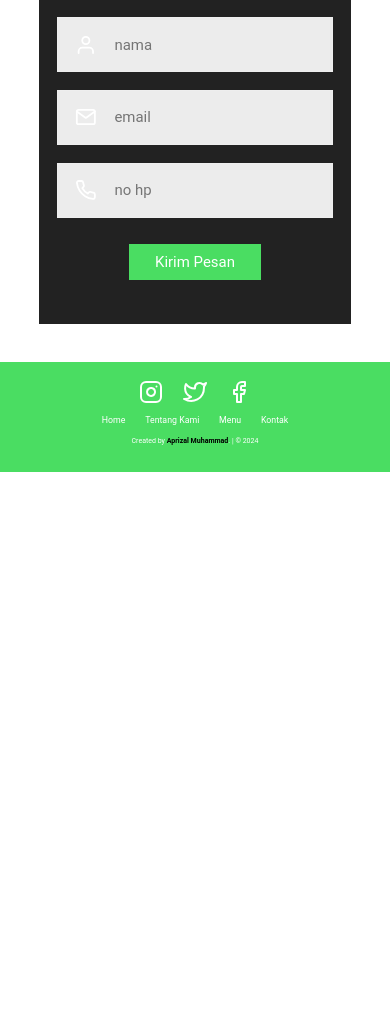
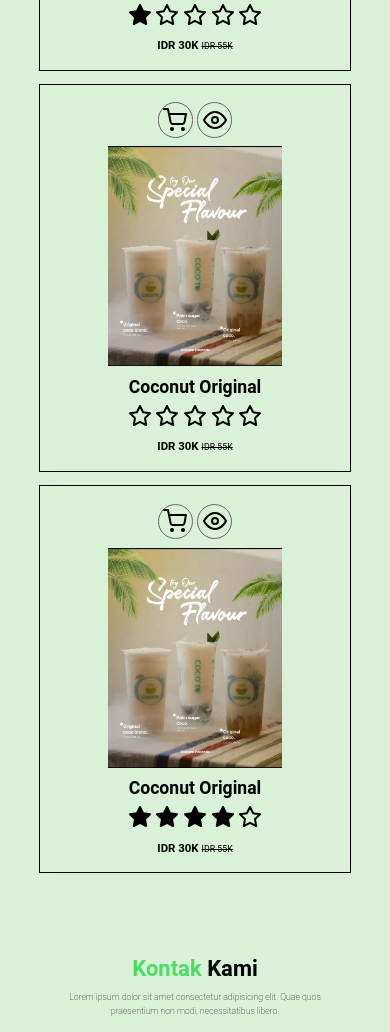
Before and after one commit to aprizalmuhammad/Cocote-Indonesia, a PHP site: page / in a window 390 px wide. Shown: the part 4294-5326 px from the top of the page. Before the commit the page ends 4766 px from the top, so only its background shows below. Run offline with PHP 8.4, Linux system fonts and the light colour scheme.

Commit message:
menambahkan modal box pada menu produk

```diff
--- a/css/style.css
+++ b/css/style.css
@@ -1,6 +1,6 @@
 :root {
   --primary: #4add62;
-  --bg: hsla(0, 100%, 100%, 0.915);
+  --bg: #d9f1d7;
 }
 
 * {
@@ -20,7 +20,7 @@ html {
 body {
   font-family: "Roboto", sans-serif;
   background-color: var(--bg);
-  color: #ffffff;
+  color: #9cb292;
   /*min-height: 5000px; */
 }
 
@@ -202,13 +262,15 @@ body {
 
 .about,
 .menu,
-.contact {
+.contact,
+.products {
   padding: 8rem 10% 1.4rem;
 }
 
 .about h2,
 .menu h2,
-.contact h2 {
+.contact h2,
+.products h2 {
   color: #000000;
   text-align: center;
   font-size: 2.5rem;
@@ -217,7 +279,8 @@ body {
 
 .about h2 span,
 .menu h2 span,
-.contact h2 span {
+.contact h2 span,
+.products h2 span {
   color: var(--primary);
 }
 
@@ -267,7 +330,8 @@ body {
 }
 
 .menu p,
-.contact p {
+.contact p,
+.products p {
   text-align: center;
   max-width: 30rem;
   margin: auto;
@@ -297,6 +361,78 @@ body {
 .menu .row .menu-card .menu-card-title {
   margin: 1rem auto 0.5rem;
   color: #000000;
+}
+
+/* Product section */
+
+.products .row {
+  display: grid;
+  grid-template-columns: repeat(auto-fit, minmax(30rem, 1fr));
+  gap: 1.5rem;
+  margin-top: 4rem;
+}
+
+.products .product-card {
+  text-align: center;
+  border: 1px solid #000000;
+  padding: 2rem;
+}
+
+.products .product-icons {
+  display: flex;
+  justify-content: center;
+  gap: 0.5rem;
+}
+
+.products .product-icons a {
+  width: 4rem;
+  height: 4rem;
+  color: #000;
+  border: 1px solid #666;
+  border-radius: 50%;
+  display: flex;
+  justify-content: center;
+  align-items: center;
+}
+
+.products .product-icons a:hover {
+  background-color: var(--primary);
+  border: 1px solid var(--primary);
+}
+
+.products .product-image {
+  padding: 1rem 0;
+}
+
+.products .product-image img {
+  height: 25rem;
+}
+
+.products .product-content h3 {
+  font-size: 2rem;
+  color: #000000;
+}
+
+.products .product-stars {
+  font-size: 1.7rem;
+  padding: 0.8rem;
+  color: #000;
+}
+
+.products .product-stars .star-full {
+  fill: #000;
+}
+
+.products .product-price {
+  font-size: 1.3rem;
+  font-weight: bold;
+  color: #000;
+}
+
+.products .product-price span {
+  text-decoration: line-through;
+  font-weight: lighter;
+  font-size: 1rem;
 }
 
 /* Contact section  */
--- a/index.html
+++ b/index.html
@@ -27,26 +27,66 @@
             <a href="#home">Home</a>
             <a href="#about">Tentang Kami</a>
             <a href="#menu">Menu</a>
-            <a href="#produk">Produk</a>
+            <a href="#products">Produk</a>
             <a href="#contact">Kontak</a>
         </div>
 
         <div class="navbar-extra">
-            <a href="#" id="search"><i data-feather="search"></i></a>
-            <a href="#" id="shopping-cart"><i data-feather="shopping-cart"></i></a>
+            <a href="#" id="search-button"><i data-feather="search"></i></a>
+            <a href="#" id="shopping-cart-button"><i data-feather="shopping-cart"></i></a>
             <a href="#" id="hamburger-menu"><i data-feather="menu"></i></a>
         </div>
 
         <!-- Search Form Start  -->
         <div class="search-form">
-            <input type="search" id="search-box" placeholder="search here ...">
+            <input type="search" id="search-box" placeholder="search here...">
             <label for="search-box"><i data-feather="search"></i></label>
         </div>
         <!-- Search Form End  -->
 
+        <!-- Shopping Cart Start-->
+        <div class="shopping-cart">
+            <div class="cart-item">
+                <img src="img/menu/img3.jpg " alt="Product 1">
+                <div class="item-detail">
+                    <h3>Product 1</h3>
+                    <div class="item-price">
+                        IDR 30K
+                    </div>
+                </div>
+                <i data-feather="trash-2" class="remove-item"></i>
+            </div>
+            <div class="cart-item">
+                <img src="img/menu/img3.jpg " alt="Product 1">
+                <div class="item-detail">
+                    <h3>Product 1</h3>
+                    <div class="item-price">
+                        IDR 30K
+                    </div>
+                </div>
+                <i data-feather="trash-2" class="remove-item"></i>
+            </div>
+            <div class="cart-item">
+                <img src="img/menu/img3.jpg " alt="Product 1">
+                <div class="item-detail">
+                    <h3>Product 1</h3>
+                    <div class="item-price">
+                        IDR 30K
+                    </div>
+                </div>
+                <i data-feather="trash-2" class="remove-item"></i>
+            </div>
+        </div>
+
+
+
+
+
+        <!-- SHopping Cart End-->
+
     </nav>
+    <!-- navbar ends -->
 
-    <!-- navbar ends -->
 
     <!-- Hero section start -->
     <section class="hero" id="home">
@@ -74,8 +114,8 @@
             </div>
         </div>
     </section>
+    <!-- About Section Ends -->
 
-    <!-- About Section Ends -->
 
     <!-- Menu secion start-->
     <section id="menu" class="menu">
@@ -118,6 +158,84 @@
 
     <!--Menu section end-->
 
+    <!-- Product section start -->
+    <section class="products" id="products">
+        <h2><span>Produk unggulan</span> Kami </h2>
+        <p>Lorem ipsum dolor sit amet consectetur adipisicing elit. A nisi laudantium numquam quasi non dolores.</p>
+
+        <div class="row">
+            <div class="product-card">
+                <div class="product-icons">
+                    <a href="#"> <i data-feather="shopping-cart"></i></a>
+                    <a href="#" class="item-detail-button"><i data-feather="eye"></i></a>
+                </div>
+                <div class="product-image">
+                    <img src="img/menu/img3.jpg" alt="Product 1">
+                </div>
+                <div class="product-content">
+                    <h3>Coconut Original </h3>
+                    <div class="product-stars">
+                        <i data-feather="star" class="star-full"></i>
+                        <i data-feather="star"></i>
+                        <i data-feather="star"></i>
+                        <i data-feather="star"></i>
+                        <i data-feather="star"></i>
+                    </div>
+                    <div class="product-price">
+                        IDR 30K <span>IDR 55K</span>
+                    </div>
+                </div>
+            </div>
+            <div class="product-card">
+                <div class="product-icons">
+                    <a href="#"> <i data-feather="shopping-cart"></i></a>
+                    <a href="#" class="item-detail-button"><i data-feather="eye"></i></a>
+                </div>
+                <div class="product-image">
+                    <img src="img/menu/img3.jpg" alt="Product 1">
+                </div>
+                <div class="product-content">
+                    <h3>Coconut Original </h3>
+                    <div class="product-stars">
+                        <i data-feather="star"></i>
+                        <i data-feather="star"></i>
+                        <i data-feather="star"></i>
+                        <i data-feather="star"></i>
+                        <i data-feather="star"></i>
+                    </div>
+                    <div class="product-price">
+                        IDR 30K <span>IDR 55K</span>
+                    </div>
+                </div>
+            </div>
+            <div class="product-card">
+                <div class="product-icons">
+                    <a href="#"> <i data-feather="shopping-cart"></i></a>
+                    <a href="#" class="item-detail-button"><i data-feather="eye"></i></a>
+                </div>
+                <div class="product-image">
+                    <img src="img/menu/img3.jpg" alt="Product 1">
+                </div>
+                <div class="product-content">
+                    <h3>Coconut Original </h3>
+                    <div class="product-stars">
+                        <i data-feather="star" class="star-full"></i>
+                        <i data-feather="star" class="star-full"></i>
+                        <i data-feather="star" class="star-full"></i>
+                        <i data-feather="star" class="star-full"></i>
+                        <i data-feather="star"></i>
+                    </div>
+                    <div class="product-price">
+                        IDR 30K <span>IDR 55K</span>
+                    </div>
+                </div>
+            </div>
+        </div>
+    </section>
+    <!-- Product Sectoin End-->
+
+
+
     <!--contact section start-->
     <section id="contact" class="contact">
         <h2><span>Kontak </span> Kami</h2>
@@ -148,6 +266,7 @@
 
     <!-- contact  section end  -->
 
+
     <!-- Footer Start -->
     <footer>
         <div class="social">
@@ -170,6 +289,36 @@
 
     <!--Footer End-->
 
+
+    <!-- Modal Box Item Detail Start-->
+    <div class="modal" id="item-detail-modal">
+        <div class="modal-container">
+            <a href="#" class=close-icon><i data-feather="x"></i></a>
+            <div class="modal-content">
+                <img src="img/menu/img3.jpg" alt="product 1">
+                <div class="product-content">
+                    <h3>Product 1</h3>
+                    <p>Lorem ipsum, dolor sit amet consectetur adipisicing elit. Repellendus molestiae sint amet corporis est perspiciatis nulla quasi ratione facere enim!. </p>
+                    <p>Lorem ipsum, dolor sit amet consectetur adipisicing elit. Repellendus m</p>
+                    <div class="product-stars">
+                        <i data-feather="star" class="star-full"></i>
+                        <i data-feather="star" class="star-full"></i>
+                        <i data-feather="star" class="star-full"></i>
+                        <i data-feather="star" class="star-full"></i>
+                        <i data-feather="star"></i>
+                    </div>
+                    <div class="product-price">IDR 30K <span>IDR 55K</span></div>
+                    <a href="#"><i data-feather="shopping-cart"></i><span>Add to Cart</span></a>
+                </div>
+            </div>
+        </div>
+    </div>
+
+
+
+    <!-- Modal Box Item Detail End-->
+
+
     <!-- feather icons -->
     <script>
         feather.replace();
```
Also changed, not shown: other parts of css/style.css (+148 -5 lines), js/script.js (+60 -8 lines).
